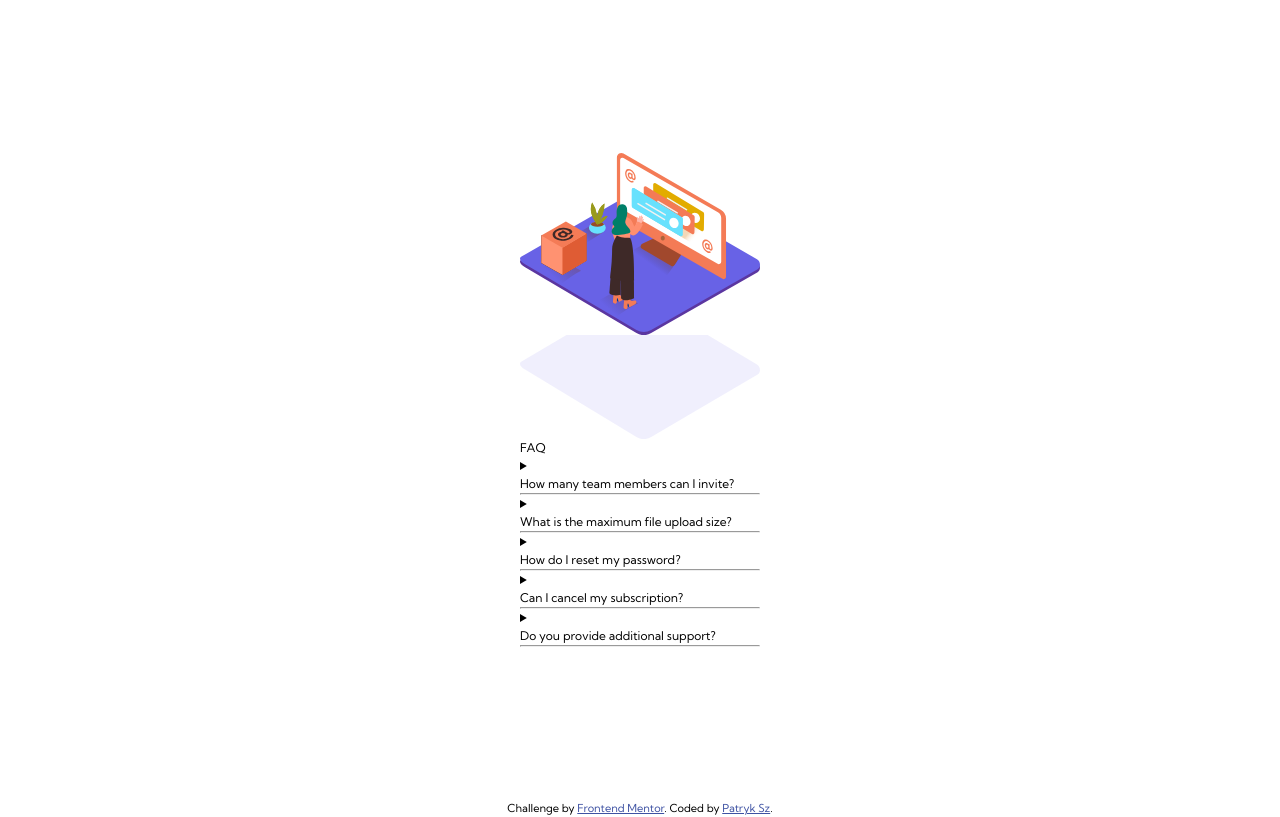
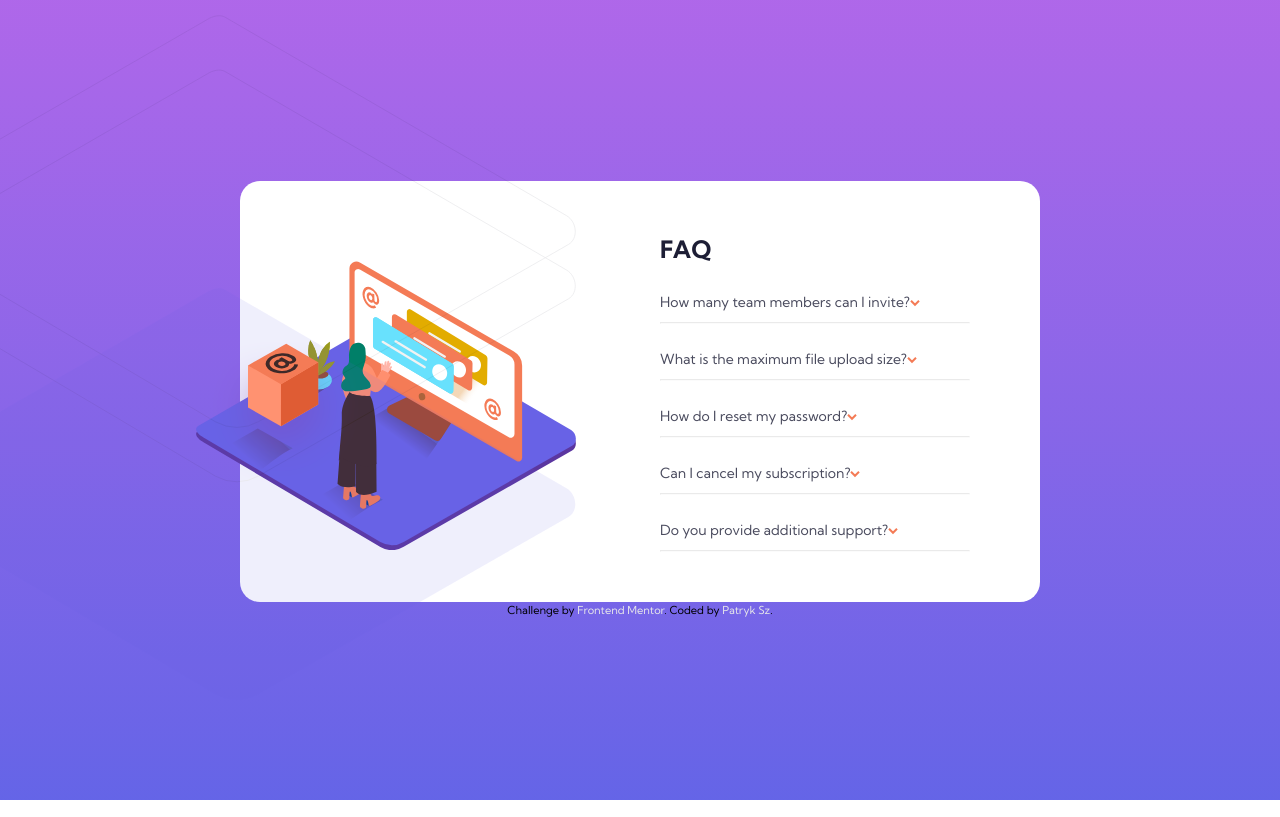
Before and after one commit to dedku/FAQ-accordion-card-DailyNewbie_15, a plain HTML site: page index.html in a window 1280 px wide. Drawn offline with Linux system fonts and the light colour scheme.

Commit message:
css + html

```diff
--- a/index.html
+++ b/index.html
@@ -12,16 +12,19 @@
 <body>
   <main>
     <section>
-      <div>
-        <div>
-          <img src="./images/illustration-woman-online-mobile.svg" alt="">
-          <img src="./images/bg-pattern-mobile.svg" alt="">
+      <div class="card">
+        <div class="card-img">
+          <img class="primary-mobile" src="./images/illustration-woman-online-mobile.svg" alt="" aria-hidden="true">
+          <img class="secoundary-mobile" src="./images/bg-pattern-mobile.svg" alt="" aria-hidden="true">
+          <img class="primary-desk" src="./images/illustration-woman-online-desktop.svg" alt="" aria-hidden="true">
+          <img class="secoundary-desk" src="./images/bg-pattern-desktop.svg" alt="" aria-hidden="true">
+          <img class="third-desk" src="./images/illustration-box-desktop.svg" alt="" aria-hidden="true">
         </div>
-        <div>
+        <div class="card-info">
           <h1>FAQ</h1>
           <details>
             <summary>
-              <h2>How many team members can I invite?</h2>
+              How many team members can I invite?
             </summary>
             <p>You can invite up to 2 additional users on the Free plan. There is no limit on team members for the
               Premium plan.</p>
@@ -30,7 +33,7 @@
 
           <details>
             <summary>
-              <h2>What is the maximum file upload size?</h2>
+              What is the maximum file upload size?
             </summary>
             <p>No more than 2GB. All files in your account must fit your allotted storage space.</p>
           </details>
@@ -38,7 +41,7 @@
 
           <details>
             <summary>
-              <h2>How do I reset my password?</h2>
+              How do I reset my password?
             </summary>
             <p>Click “Forgot password” from the login page or “Change password” from your profile page.
               A reset link will be emailed to you.</p>
@@ -47,7 +50,7 @@
 
           <details>
             <summary>
-              <h2> Can I cancel my subscription?</h2>
+              Can I cancel my subscription?
             </summary>
             <p>Yes! Send us a message and we’ll process your request no questions asked.</p>
           </details>
@@ -55,7 +58,7 @@
 
           <details>
             <summary>
-              <h2> Do you provide additional support?</h2>
+              Do you provide additional support?
             </summary>
             <p>Chat and email support is available 24/7. Phone lines are open during normal business hours.</p>
           </details>
--- a/style.css
+++ b/style.css
@@ -12,7 +12,6 @@
 
 }
 
-/* Box sizing rules */
 *,
 *::before,
 *::after {
@@ -25,7 +24,6 @@
     font: inherit;
 }
 
-/* Remove list styles on ul, ol elements with a list role, which suggests default styling will be removed */
 ul[role='list'],
 ol[role='list'] {
     list-style: none;
@@ -40,23 +38,19 @@ html {
     font-size: 62.5%;
 }
 
-/* Set core root defaults */
 html:focus-within {
     scroll-behavior: smooth;
 }
 
-/* Set core body defaults */
 body {
     text-rendering: optimizeSpeed;
     line-height: 1.5;
 }
 
-/* A elements that don't have a class get default styles */
 a:not([class]) {
     text-decoration-skip-ink: auto;
 }
 
-/* Make images easier to work with */
 img,
 picture,
 svg {
@@ -64,7 +58,6 @@ svg {
     display: block;
 }
 
-/* Remove all animations, transitions and smooth scroll for people that prefer not to see them */
 @media (prefers-reduced-motion: reduce) {
     html:focus-within {
         scroll-behavior: auto;
@@ -83,19 +76,98 @@ svg {
 /* general */
 body {
     font-family: 'Kumbh Sans', sans-serif;
-    font-size: var(--fs-200);
+    font-size: 1.4rem;
+    background: linear-gradient(var(--clr-bg-soft-violet), var(--clr-bg-soft-blue));
+    display: flex;
+    justify-content: center;
+    flex-direction: column;
+    align-items: center;
+    padding-top: 10rem;
+    z-index: 1;
 }
 
-main,
-section {
-    height: 100%;
-    width: 100%;
+
+
+h1 {
+    color: var(--clr-shadow-dark-blue);
+    font-weight: 700;
+    font-size: 2.4rem;
 }
 
-section {
+summary {
+    color: var(--clr-text-dark-blue);
+    padding: 1.5rem 0rem;
+}
+
+p {
+    color: var(--clr-text-blue)
+}
+
+details>summary {
+    list-style: none;
+    transition: all .2s ease;
+}
+
+summary::-webkit-details-marker {
+    display: none
+}
+
+summary::after {
+    content: url(./images/icon-arrow-down.svg);
+    float: right;
+    transition: all .3s ease;
+}
+
+details:not([open]) {
+    height: 5.5rem;
+}
+
+details[open] summary:after {
+    transform: rotate(180deg);
+    transition: .3s ease;
+}
+
+details[open] summary {
+    color: var(--clr-shadow-dark-blue);
+    font-weight: 700;
+}
+
+details[open] {
+    height: 15rem;
+}
+
+details[open] summary~* {
+    animation: sweep .5s ease-in-out;
+}
+
+@keyframes sweep {
+    0% {
+        opacity: 0;
+        margin-left: -10px
+    }
+
+    100% {
+        opacity: 1;
+        margin-left: 0px
+    }
+}
+
+details {
+    cursor: pointer;
     display: flex;
-    justify-content: center;
-    align-items: center;
+    flex-direction: row;
+    padding: 1rem 0rem;
+    transition: .3s ease;
+}
+
+details summary:hover {
+    color: var(--clr-arrow-soft-red);
+    transition: .3s ease;
+}
+
+hr {
+    color: var(--clr-divider-blue);
+    opacity: 0.2;
 }
 
 /* utilities */
@@ -103,11 +175,136 @@ section {
 
 
 /* components */
+.card {
+    padding: 2rem 1rem;
+    background-color: #fff;
+    border-radius: 2rem;
+    width: 32rem;
+
+    display: flex;
+    flex-direction: column;
+    justify-content: center;
+    align-items: center;
+}
+
+.card-info h1 {
+    text-align: center;
+}
+
+.card-info {
+    padding: 1rem;
+}
+
+.primary-desk {
+    display: none;
+}
+
+.secoundary-desk {
+    display: none;
+}
+
+.third-desk {
+    display: none;
+}
+
+.primary-mobile {
+    position: relative;
+    z-index: 2;
+    bottom: 14rem;
+    width: 26rem;
+}
+
+.secoundary-mobile {
+    position: relative;
+    z-index: 1;
+    bottom: 22rem;
+    width: 26rem;
+}
+
+.card-img {
+    height: 10rem;
+}
+
+
 .attribution {
     font-size: 11px;
     text-align: center;
 }
 
 .attribution a {
-    color: hsl(228, 45%, 44%);
+    text-decoration: none;
+    color: var(--clr-divider-blue);
+    transition: .3s ease;
 }
+
+.attribution a:hover {
+    color: var(--clr-arrow-soft-red);
+}
+
+@media (min-width: 50em) {
+    body {
+        padding-top: 0rem;
+        z-index: -1;
+    }
+
+    details[open] {
+        height: 12.5rem;
+    }
+
+    .card {
+        padding: 0rem 1rem;
+        flex-direction: row;
+        width: 80rem;
+        align-items: center;
+        height: 100%;
+        /* isolation: isolate; */
+    }
+
+    .primary-mobile {
+        display: none;
+    }
+
+    .secoundary-mobile {
+        display: none;
+    }
+
+    .primary-desk {
+        display: block;
+        position: absolute;
+        z-index: 1;
+        bottom: 25rem;
+        right: 55%;
+        width: 38rem;
+    }
+
+    .secoundary-desk {
+        display: block;
+        position: absolute;
+        z-index: 1;
+        bottom: 10rem;
+        width: 70rem;
+        right: 55%;
+    }
+
+    .third-desk {
+        display: block;
+        position: absolute;
+        z-index: 2;
+        width: 15rem;
+        right: 72%;
+    }
+
+    .card-info h1 {
+        text-align: left;
+    }
+
+    .card-info {
+        text-align: left;
+        padding: 5rem 2rem;
+        width: 35rem;
+    }
+
+    .card-img {
+        width: 35rem;
+    }
+}
```
